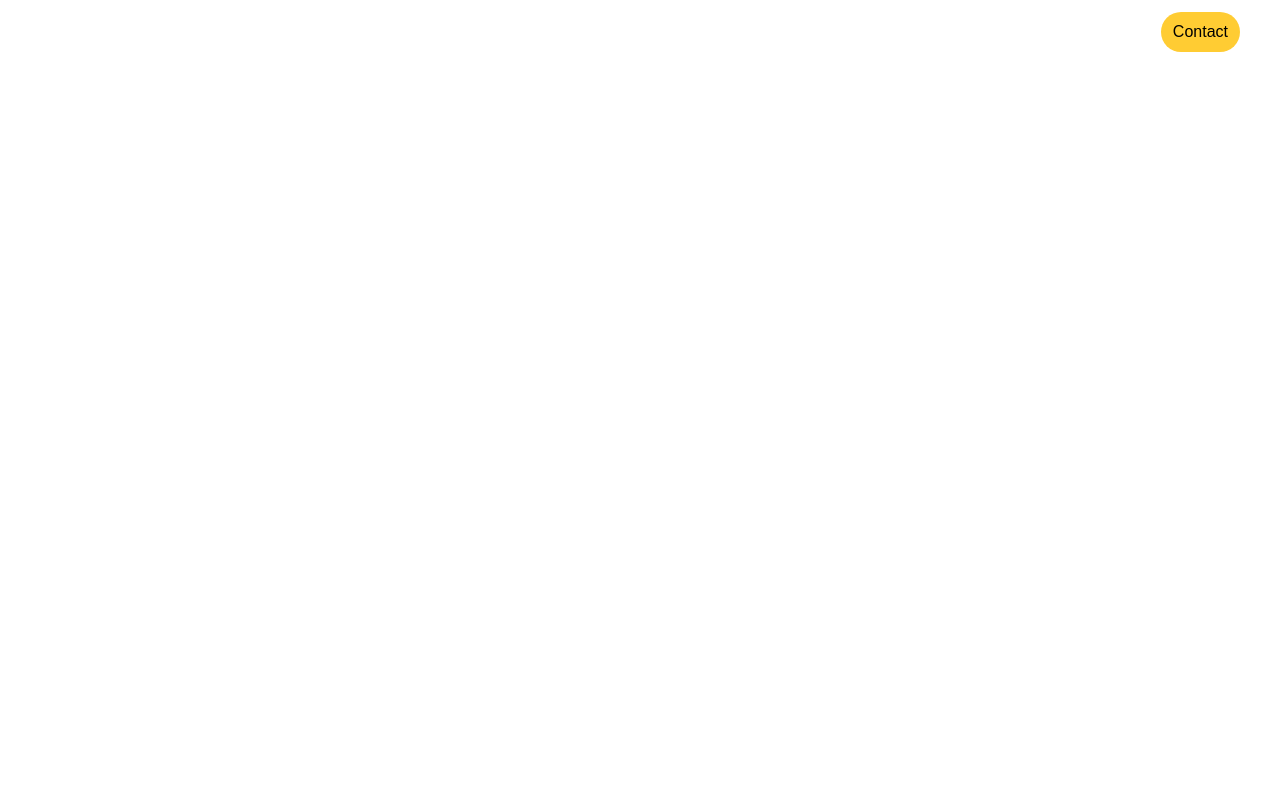
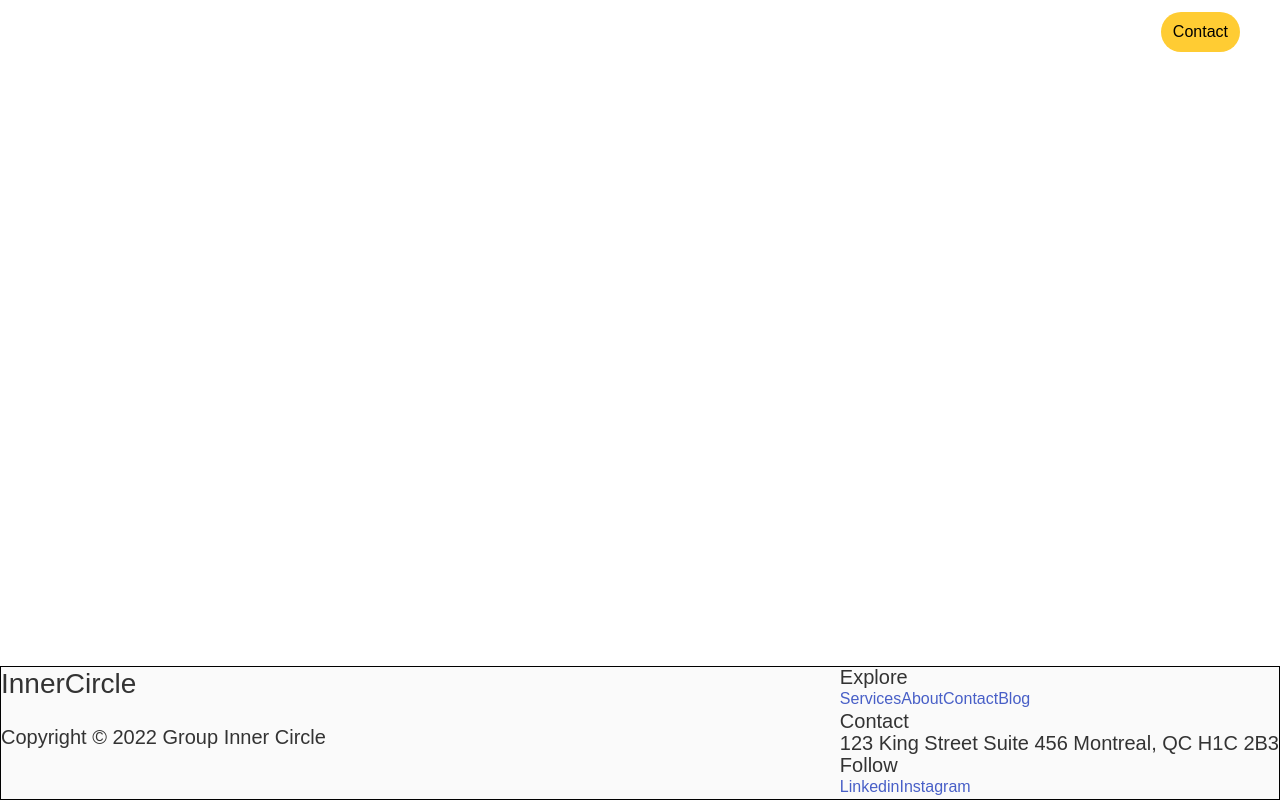
Before and after one commit to kareembh/transport-inner-circle, a Gatsby site: page / in a window 1280 px wide. Built offline with nearby package versions, Linux system fonts and the light colour scheme; Gatsby itself is replaced by a stand-in of ours.

Commit message:
started footer needs styling

```diff
--- /dev/null
+++ b/src/components/footer/footer.js
@@ -0,0 +1,36 @@
+import React from 'react'
+import { Link } from "gatsby"
+import './footer.scss'
+
+const Footer = () => {
+  return (
+    <div className='footer'>
+        <div className='footer__header-container'>
+            <h3 className='footer__header'>InnerCircle</h3>
+            <img src='' alt="" className='footer__logo'/>
+            <p className='footer__copyright'>Copyright &#169; 2022 Group Inner Circle</p>
+        </div>
+        <div className='footer__links-container'>
+            <div className='footer__explore-links'>
+                <h4>Explore</h4>
+                <Link to='services'>Services</Link>
+                <Link to='about'>About</Link>
+                <Link to='contact'>Contact</Link>
+                <Link to='blog'>Blog</Link>
+            </div>
+            <div className='footer__contact-links'>
+                <h4>Contact</h4>
+                <p>123 King Street Suite 456 Montreal, QC H1C 2B3</p>
+            </div>
+            <div className='footer__follow-links'>
+                <h4>Follow</h4>
+                <a href='https://www.linkedin.com/company/transport-inner-circle/'>Linkedin</a>
+                <a href='https://www.instagram.com'>Instagram</a>
+            </div>
+        </div>
+
+    </div>
+  )
+}
+
+export default Footer
--- /dev/null
+++ b/src/components/footer/footer.scss
@@ -0,0 +1,19 @@
+@import '../../styles/design-system.scss';
+
+.footer {
+    display: flex;
+    justify-content: space-between;
+    border: solid black 1px;
+    position: fixed;
+    bottom: 0;
+    max-height: 338px;
+    width: 100%;
+    padding: 0 !important;
+
+
+
+    &__links-container {
+        display: flex;
+        flex-direction: column;
+    }
+}
--- a/src/components/layout/layout.js
+++ b/src/components/layout/layout.js
@@ -1,4 +1,5 @@
 import React from 'react'
+import Footer from '../footer/footer';
 import NavBar from '../navbar/navbar'
 
 const layout = ({children}) => {
@@ -6,6 +7,7 @@ const layout = ({children}) => {
     <div>
       <NavBar></NavBar>
       {children}
+      <Footer></Footer>
     </div>
   )
 }
```
